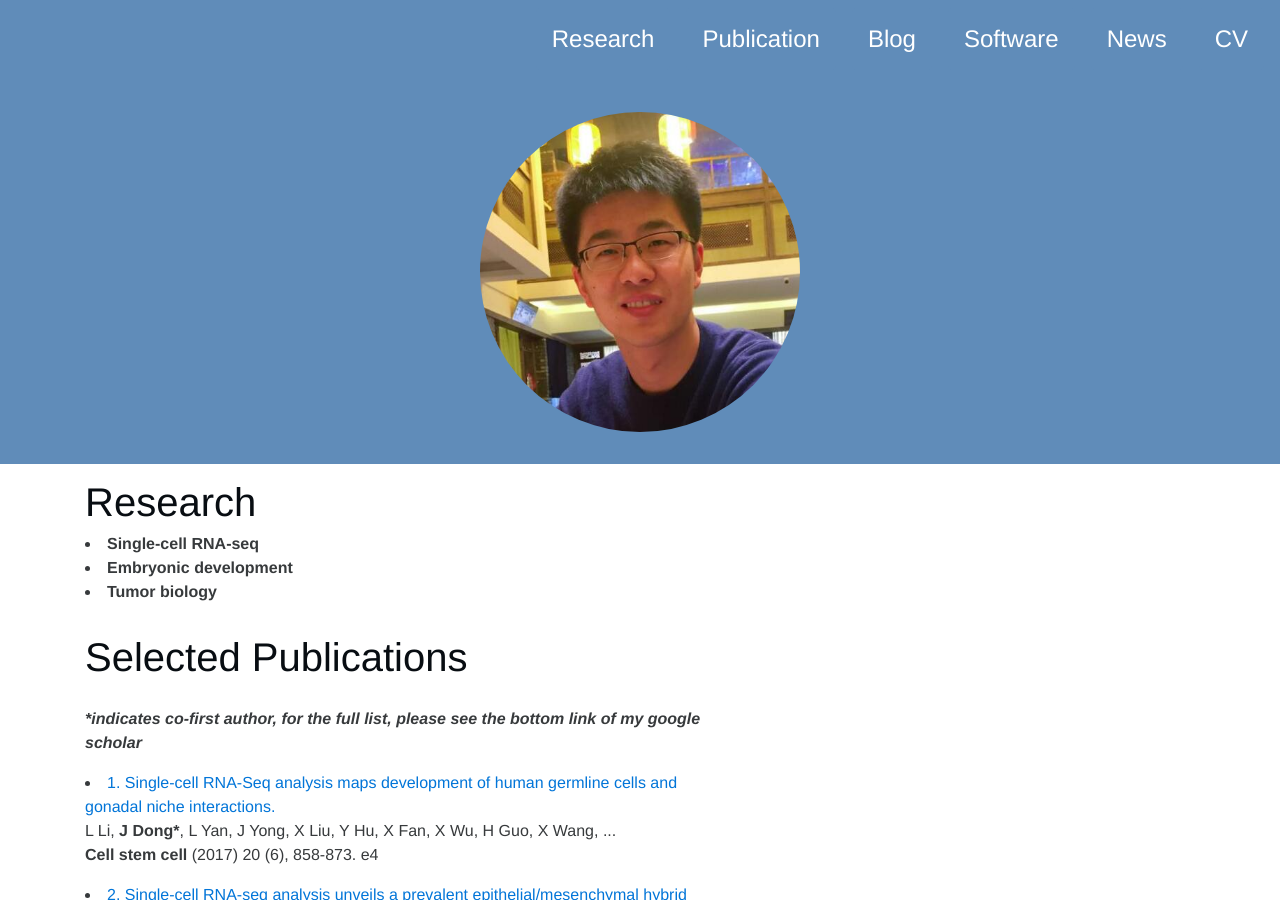
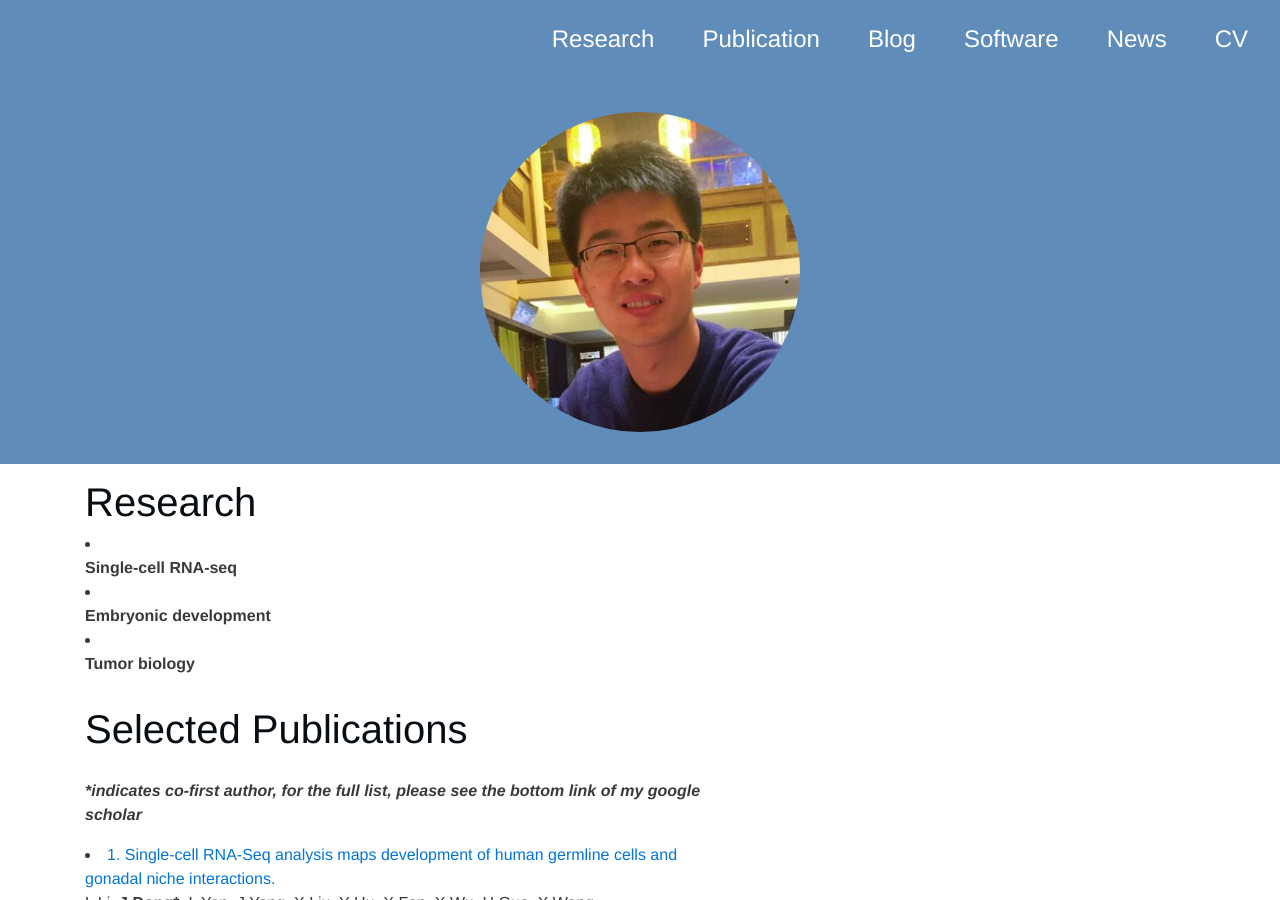
Before and after one commit to zorrodong/zorrodong.github.io, a Jekyll site: the page built from index.html, in a window 1280 px wide and 900 px high. Built offline with Jekyll 4.4.1, drawn with Linux system fonts in a browser that asks for light colours; nearby versions of some CDN libraries.

```diff
--- a/_includes/about.html
+++ b/_includes/about.html
@@ -6,9 +6,9 @@
         <div class="col-md-5 row-top">
           <h1>Research</h1>
           <b>
-            <li>Single-cell RNA-seq</li>
-            <li>Embryonic development</li>
-            <li>Tumor biology</li>
+            <li><br />Single-cell RNA-seq</li>
+            <li><br />Embryonic development</li>
+            <li><br />Tumor biology</li>
           </b>
         </div>
       </div>
```
